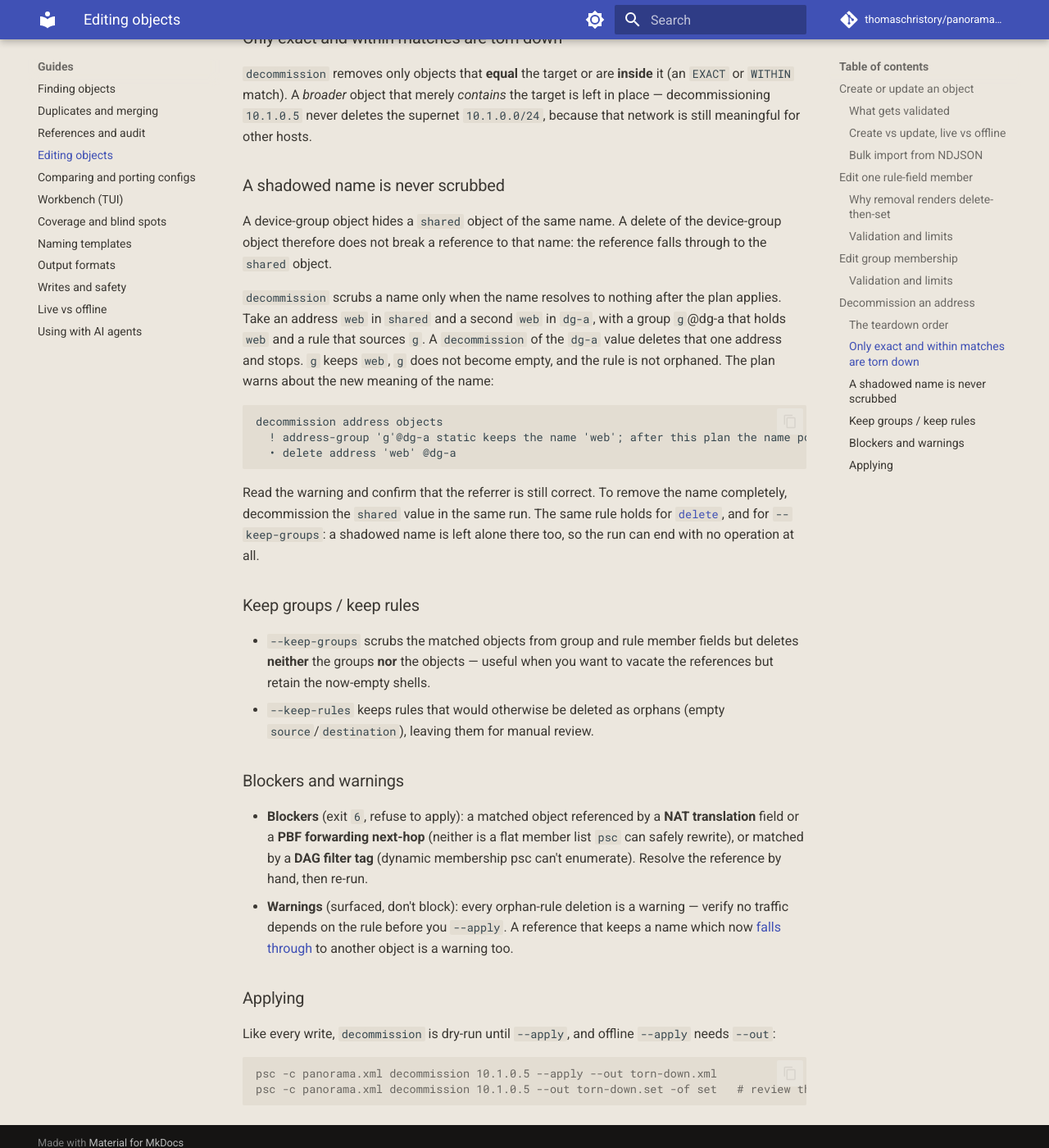
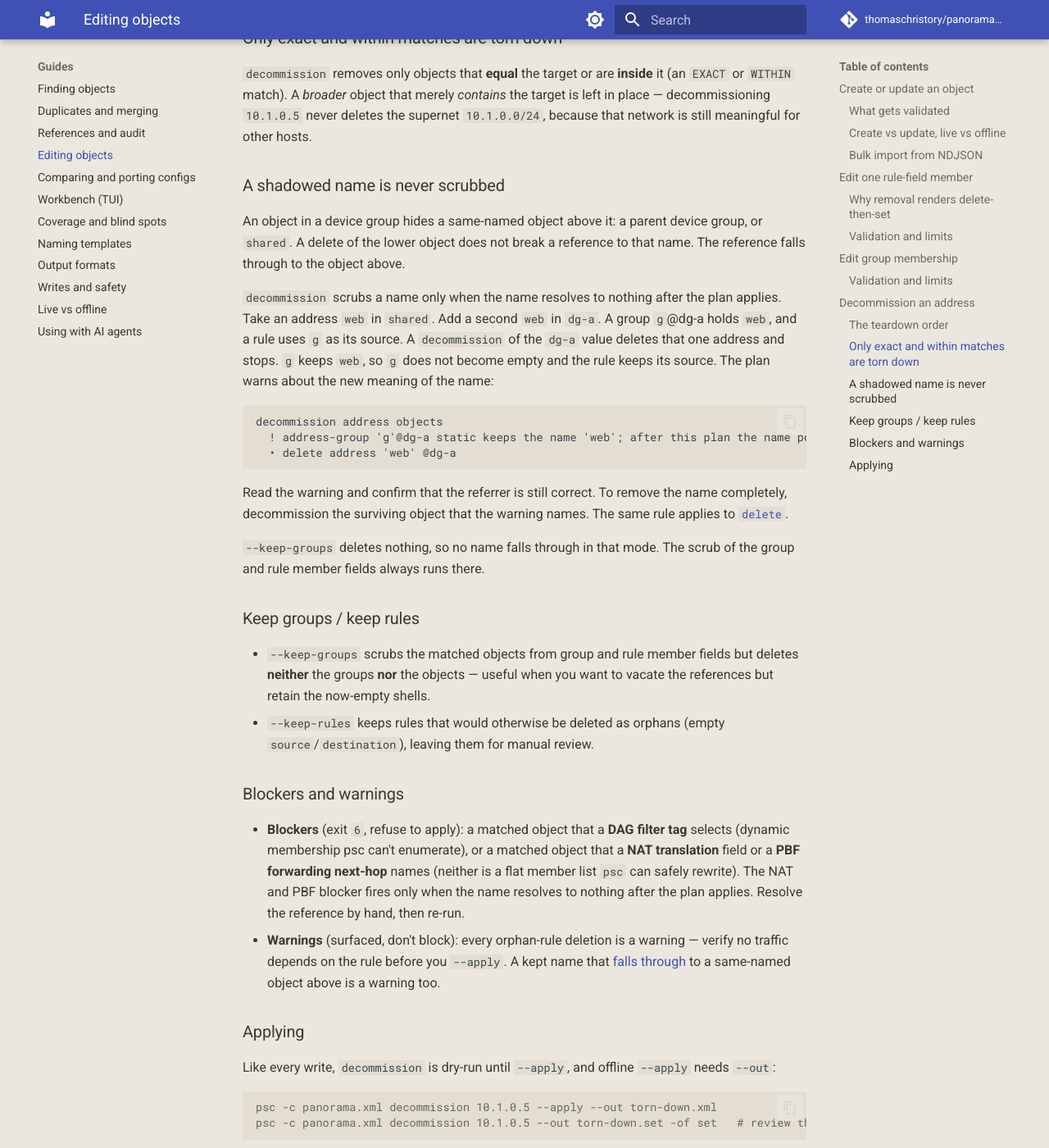
Before and after one commit to thomaschristory/panorama-super-cli, an MkDocs documentation site: the page built from docs/guides/editing-objects.md, in a window 1280 px wide and 1400 px high, scrolled down 5450 px. Shown: the whole window at 82% size. Built offline with MkDocs 1.6.1 and Material for MkDocs 9.7.7, drawn with Linux system fonts in a browser that asks for light colours; comment, search, counter and statistics services are not loaded.

Commit message:
docs: state the shadowing rule correctly and date no release
A name resolves to its closest definition up the device-group chain. The
survivor can therefore be a parent device group, not only `shared`. Every new
paragraph said `shared`, so a reader with a two-level hierarchy drew the wrong
conclusion. The docs now say "a same-named object above", and the remedy tells
the reader to remove the object that the warning names.

The `decommission` and `delete` references also still promised an unconditional
exit `6` on a NAT-translation or a PBF-next-hop reference. That blocker is now
conditional, so the sentences separate it from the DAG-filter-tag blocker.

`docs/guides/references-and-audit.md` describes the `delete` cascade with the
shadow gate, and the `--keep-groups` behaviour is stated everywhere.

The CHANGELOG entry moves under `## Unreleased`, because a separate release
commit renames the heading, dates it, and bumps the version files. The entry
gains the NAT and PBF blocker relaxation, and the `--keep-groups` fix.

Co-Authored-By: Claude Opus 5 (1M context) <noreply@anthropic.com>

````diff
--- a/docs/guides/editing-objects.md
+++ b/docs/guides/editing-objects.md
@@ -238,16 +238,16 @@ target is left in place — decommissioning `10.1.0.5` never deletes the superne
 
 ### A shadowed name is never scrubbed
 
-A device-group object hides a `shared` object of the same name. A delete of the
-device-group object therefore does not break a reference to that name: the
-reference falls through to the `shared` object.
+An object in a device group hides a same-named object above it: a parent device
+group, or `shared`. A delete of the lower object does not break a reference to
+that name. The reference falls through to the object above.
 
 `decommission` scrubs a name only when the name resolves to nothing after the
-plan applies. Take an address `web` in `shared` and a second `web` in `dg-a`,
-with a group `g`@dg-a that holds `web` and a rule that sources `g`. A
-`decommission` of the `dg-a` value deletes that one address and stops. `g` keeps
-`web`, `g` does not become empty, and the rule is not orphaned. The plan warns
-about the new meaning of the name:
+plan applies. Take an address `web` in `shared`. Add a second `web` in `dg-a`. A
+group `g`@dg-a holds `web`, and a rule uses `g` as its source. A `decommission`
+of the `dg-a` value deletes that one address and stops. `g` keeps `web`, so `g`
+does not become empty and the rule keeps its source. The plan warns about the
+new meaning of the name:
 
 ```
 decommission address objects
@@ -256,10 +256,11 @@ decommission address objects
 ```
 
 Read the warning and confirm that the referrer is still correct. To remove the
-name completely, decommission the `shared` value in the same run. The same rule
-holds for [`delete`](../reference/cli.md#delete), and for `--keep-groups`: a
-shadowed name is left alone there too, so the run can end with no operation at
-all.
+name completely, decommission the surviving object that the warning names. The
+same rule applies to [`delete`](../reference/cli.md#delete).
+
+`--keep-groups` deletes nothing, so no name falls through in that mode. The
+scrub of the group and rule member fields always runs there.
 
 ### Keep groups / keep rules
 
@@ -271,15 +272,16 @@ all.
 
 ### Blockers and warnings
 
-- **Blockers** (exit `6`, refuse to apply): a matched object referenced by a
-  **NAT translation** field or a **PBF forwarding next-hop** (neither is a flat
-  member list `psc` can safely rewrite), or matched by a **DAG filter tag**
-  (dynamic membership psc can't enumerate). Resolve the reference by hand, then
-  re-run.
+- **Blockers** (exit `6`, refuse to apply): a matched object that a **DAG filter
+  tag** selects (dynamic membership psc can't enumerate), or a matched object that
+  a **NAT translation** field or a **PBF forwarding next-hop** names (neither is a
+  flat member list `psc` can safely rewrite). The NAT and PBF blocker fires only
+  when the name resolves to nothing after the plan applies. Resolve the reference
+  by hand, then re-run.
 - **Warnings** (surfaced, don't block): every orphan-rule deletion is a warning
-  — verify no traffic depends on the rule before you `--apply`. A reference that
-  keeps a name which now [falls through](#a-shadowed-name-is-never-scrubbed) to
-  another object is a warning too.
+  — verify no traffic depends on the rule before you `--apply`. A kept name that
+  [falls through](#a-shadowed-name-is-never-scrubbed) to a same-named object
+  above is a warning too.
 
 ### Applying
 
````
Also changed, not shown: CHANGELOG.md (+27 -16 lines), docs/guides/references-and-audit.md (+6 -4 lines), docs/guides/safety.md (+15 -10 lines), docs/reference/cli.md (+11 -9 lines), skills/panorama-super-cli/SKILL.md (+22 -19 lines).
